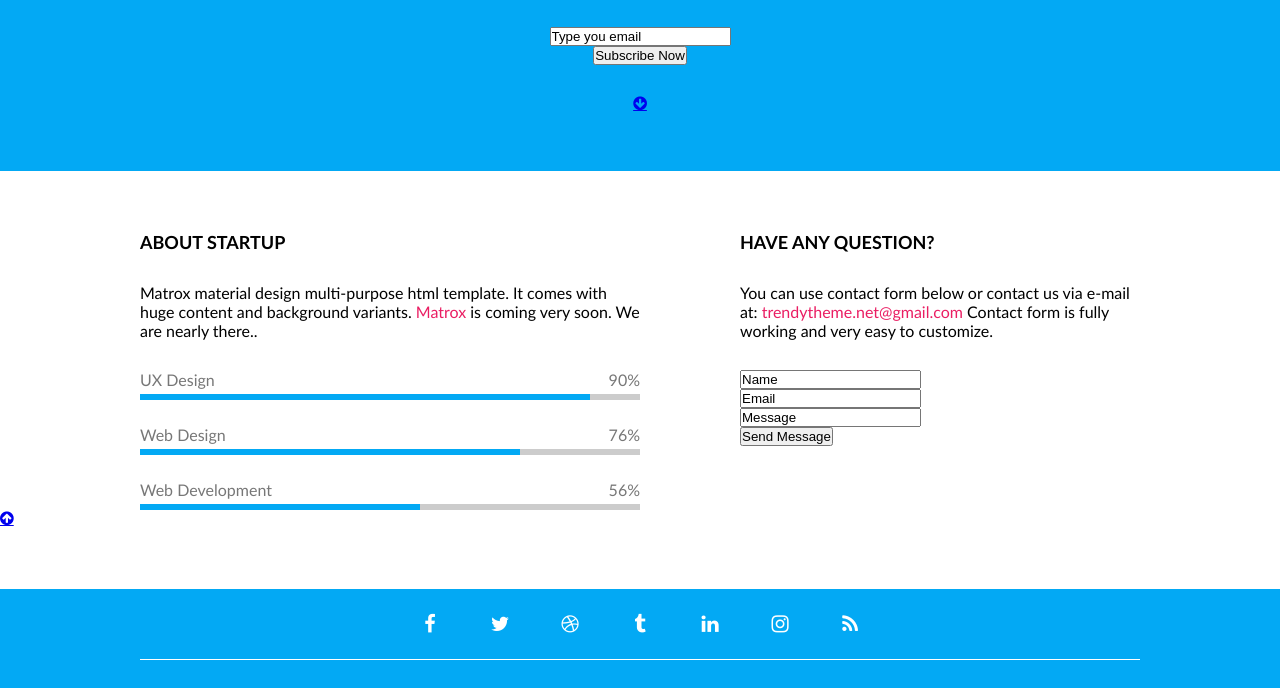
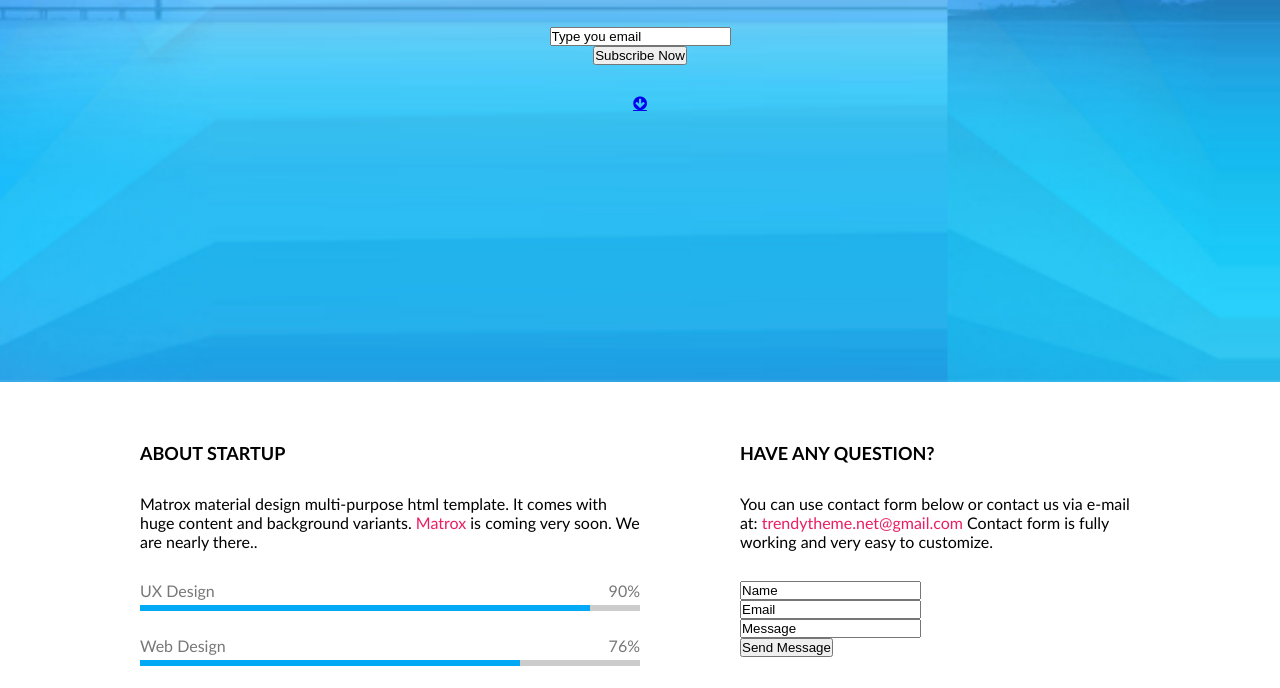
Before and after one commit to audrbar/10-coming-soon, a website: page index.html in a window 1280 px wide. Shown: the part 418-1106 px from the top of the page. Drawn offline with Linux system fonts and the light colour scheme.

Commit message:
Paralaks

```diff
--- a/css/pages/home.css
+++ b/css/pages/home.css
@@ -1,5 +1,14 @@
-.container > .hero {
-    display:flex;
+.container.hero {
+    min-height: 100vh;
+    background-color: red;
+    background-image: url(../../images/background.png);
+    background-repeat: no-repeat;
+    background-position: bottom;
+    background-size: cover;
+    background-attachment: fixed;
+}
+.container.hero > .short-row {
+    display: flex;
     flex-direction: column;
     align-items: center;
     gap: 30px;
--- a/index.html
+++ b/index.html
@@ -23,7 +23,7 @@
     <meta name="theme-color" content="#ffffff">
 </head>
 <body>
-    <section class="container bg-blue">
+    <section class="container hero bg-blue">
         <div class="short-row hero">
             <img class="logo" src="./images/logo1.png" alt="Logo">
             <h1 class="main-title">Coming Soon</h1>
```
